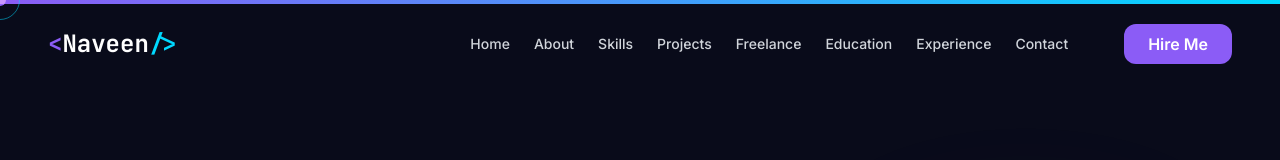
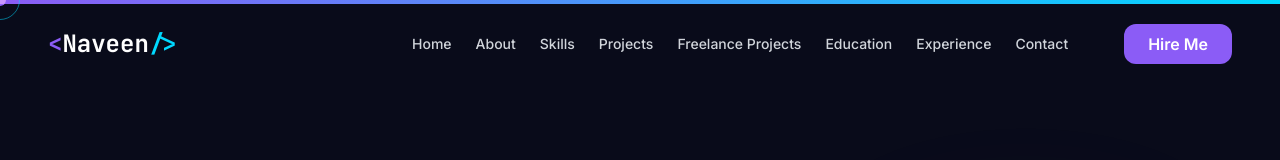
Before and after one commit to naveenkumar-arch/myportfolio, a React (Vite) app: page / in a window 1280 px wide. Shown: the top 160 px of the page. Built offline with nearby package versions, Linux system fonts and the light colour scheme.

Commit message:
chore: label navigation link as Freelance Projects

```diff
--- a/src/components/layout/Navbar.jsx
+++ b/src/components/layout/Navbar.jsx
@@ -8,7 +8,7 @@ const navLinks = [
   { name: 'About', href: '#about' },
   { name: 'Skills', href: '#skills' },
   { name: 'Projects', href: '#projects' },
-  { name: 'Freelance', href: '#freelance' },
+  { name: 'Freelance Projects', href: '#freelance' },
   { name: 'Education', href: '#education' },
   { name: 'Experience', href: '#experience' },
   { name: 'Contact', href: '#contact' },
```
